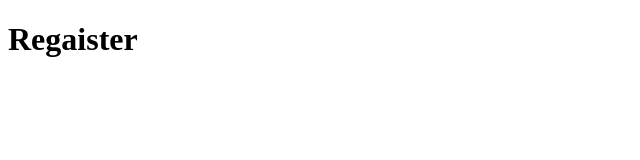
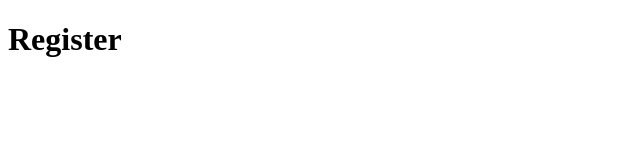
Before and after one commit to gabriel-ggpk/aca_so, a React (Create React App) app: page /register in a window 1280 px wide. Shown: the top 160 px of the page, without its empty margins (0-640 px from the left). Built offline with nearby package versions, Linux system fonts and the light colour scheme.

Commit message:
Revert "aaaaa"
This reverts commit 326e7c6b38a82db01ce7922f6b00a9dfea4f8a7d.

```diff
--- a/src/pages/register/index.tsx
+++ b/src/pages/register/index.tsx
@@ -3,7 +3,7 @@ import React from 'react';
 export default function Register(): JSX.Element {
   return (
     <div>
-      <h1>Regaister</h1>
+      <h1>Register</h1>
     </div>
   );
 }
```
